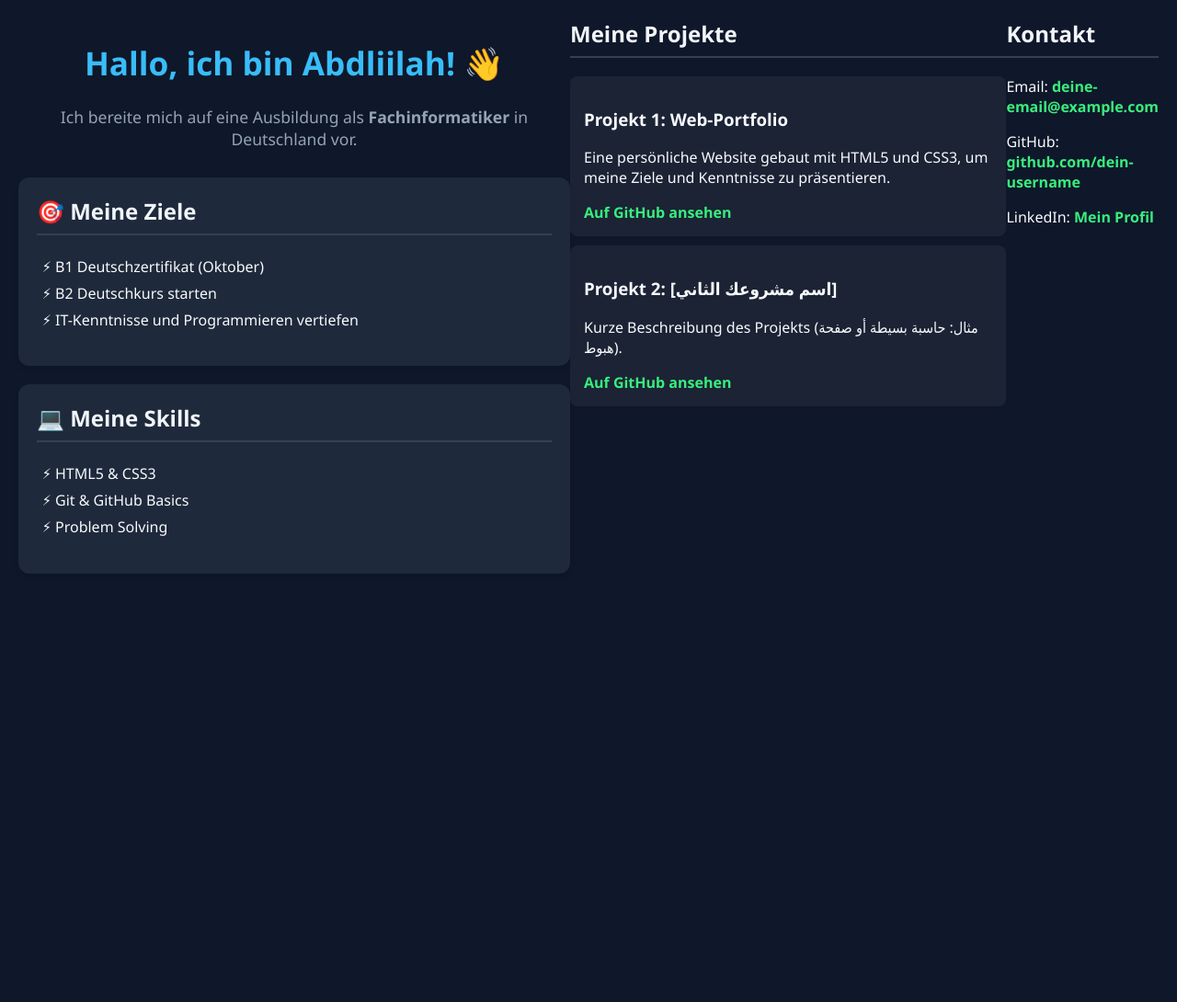
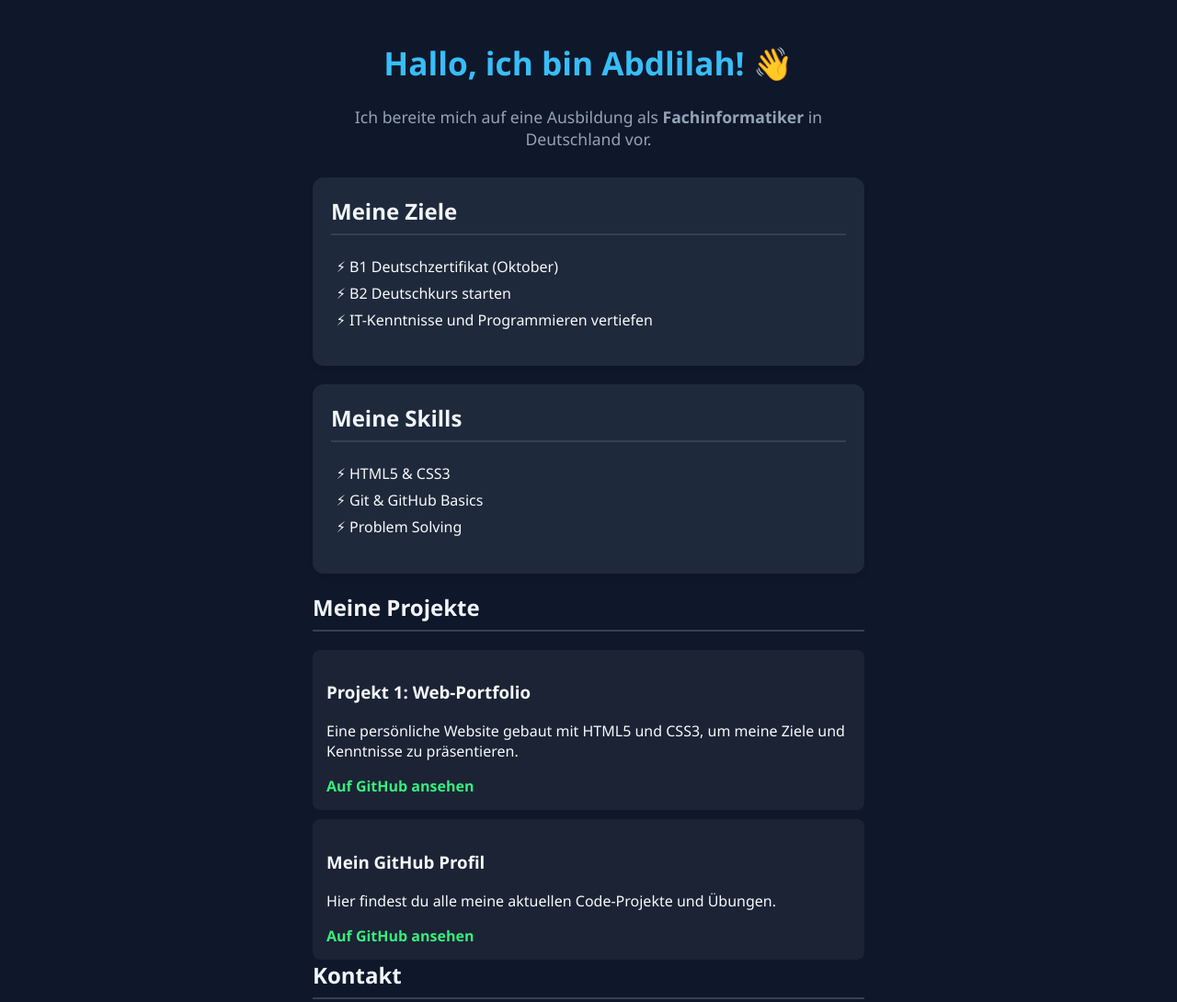
Before and after one commit to abdlilahelbaraka7-svg/my-first-project, a plain HTML site: page index.html in a window 1280 px wide. Shown: the top 1090 px of the page at 92% size. Before the commit the page ends 800 px from the top, so only its background shows below. Drawn offline with Linux system fonts and the light colour scheme.

Commit message:
Update index.html

```diff
--- a/index.html
+++ b/index.html
@@ -3,16 +3,17 @@
 <head>
     <meta charset="UTF-8">
     <meta name="viewport" content="width=device-width, initial-scale=1.0">
-    <title>Abdliilah - IT Portfolio</title>
+    <title>Abdlilah - IT Portfolio</title>
     <link rel="stylesheet" href="style.css">
 </head>
 <body>
+
 <div class="container">
-        <h1>Hallo, ich bin Abdliilah! 👋</h1>
+    <h1>Hallo, ich bin Abdlilah! 👋</h1>
     <p class="intro">Ich bereite mich auf eine Ausbildung als <strong>Fachinformatiker</strong> in Deutschland vor.</p>
 
     <div class="card">
-            <h2>🎯 Meine Ziele</h2>
+        <h2>Meine Ziele</h2>
         <ul>
             <li>B1 Deutschzertifikat (Oktober)</li>
             <li>B2 Deutschkurs starten</li>
@@ -21,37 +22,37 @@
     </div>
 
     <div class="card">
-            <h2>💻 Meine Skills</h2>
+        <h2>Meine Skills</h2>
         <ul>
             <li>HTML5 & CSS3</li>
             <li>Git & GitHub Basics</li>
             <li>Problem Solving</li>
         </ul>
     </div>
-    </div>
-</body>
-</html>
-<!-- قسم المشاريع -->
+
     <div class="section">
         <h2>Meine Projekte</h2>
 
         <div class="project-card">
             <h3>Projekt 1: Web-Portfolio</h3>
             <p>Eine persönliche Website gebaut mit HTML5 und CSS3, um meine Ziele und Kenntnisse zu präsentieren.</p>
-    <a href="https://github.com/dein-username/dein-projekt" target="_blank">Auf GitHub ansehen</a>
+            <a href="https://github.com/abdliilahelbaraka7-svg" target="_blank">Auf GitHub ansehen</a>
         </div>
 
         <div class="project-card">
-    <h3>Projekt 2: [اسم مشروعك الثاني]</h3>
-    <p>Kurze Beschreibung des Projekts (مثال: حاسبة بسيطة أو صفحة هبوط).</p>
-    <a href="#" target="_blank">Auf GitHub ansehen</a>
+            <h3>Mein GitHub Profil</h3>
+            <p>Hier findest du alle meine aktuellen Code-Projekte und Übungen.</p>
+            <a href="https://github.com/abdliilahelbaraka7-svg" target="_blank">Auf GitHub ansehen</a>
         </div>
     </div>
 
-<!-- قسم التواصل -->
     <div class="section">
         <h2>Kontakt</h2>
-  <p>Email: <a href="mailto:deine-email@example.com">deine-email@example.com</a></p>
-  <p>GitHub: <a href="https://github.com/dein-username" target="_blank">github.com/dein-username</a></p>
-  <p>LinkedIn: <a href="https://linkedin.com/in/dein-profil" target="_blank">Mein Profil</a></p>
+        <p>Email: <a href="mailto:Abdlilahelbaraka7@gmail.com">Abdlilahelbaraka7@gmail.com</a></p>
+        <p><strong>Standort:</strong> Auf der Hüls 46, 52080 Aachen</p>
+        <p>GitHub: <a href="https://github.com/abdliilahelbaraka7-svg" target="_blank">Mein GitHub Profil</a></p>
     </div>
+</div>
+
+</body>
+</html>
```
Lines whose indentation alone changed are shown as unchanged.
